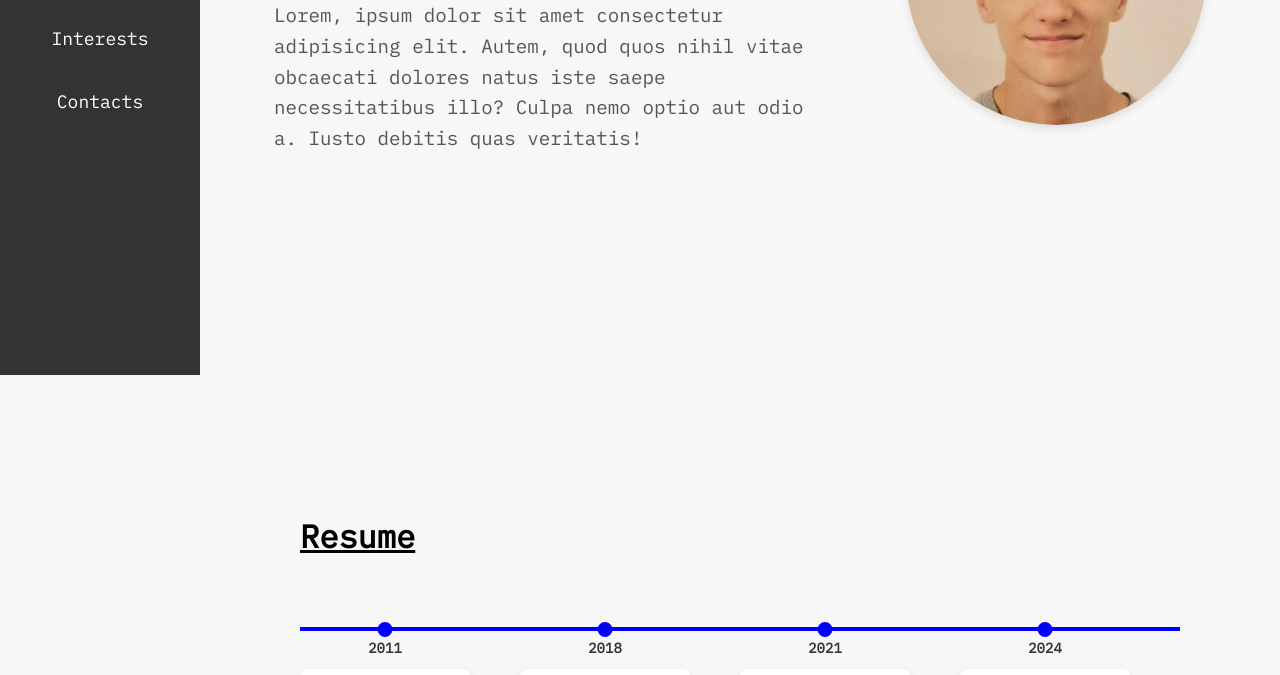
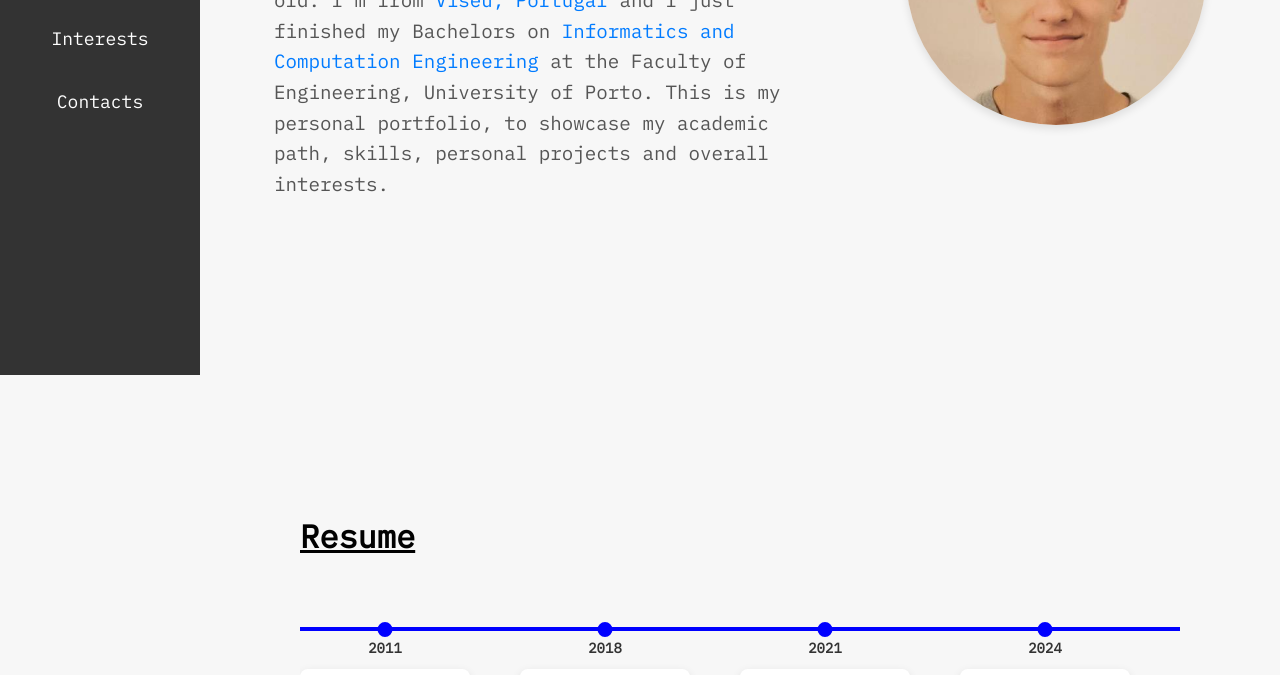
Before and after one commit to jmffelisberto/Showroom, a website: page index.html in a window 1280 px wide. Shown: the part 425-1100 px from the top of the page. Drawn offline with Linux system fonts and the light colour scheme; a web font is replaced by a local one.

Commit message:
finished? about me section

```diff
--- a/index.html
+++ b/index.html
@@ -30,7 +30,7 @@
           <div class="about-content">
             <h2 class="about-subtitle">Hi,</h2>
             <h1 class="about-title">I'm <span class="highlight">José</span></h1>
-            <p class="about-description">Lorem, ipsum dolor sit amet consectetur adipisicing elit. Autem, quod quos nihil vitae obcaecati dolores natus iste saepe necessitatibus illo? Culpa nemo optio aut odio a. Iusto debitis quas veritatis!</p>
+            <p class="about-description">My name is José Felisberto and I'm <span class="highlight">21</span> years old. I'm from <span class="highlight">Viseu, Portugal</span> and I just finished my Bachelors on <span class="highlight">Informatics and Computation Engineering</span> at the Faculty of Engineering, University of Porto. This is my personal portfolio, to showcase my academic path, skills, personal projects and overall interests.</p>
           </div>
           <div class="about-image-container">
             <img src="assets/pfp.jpeg" alt="José" class="about-image">
```
